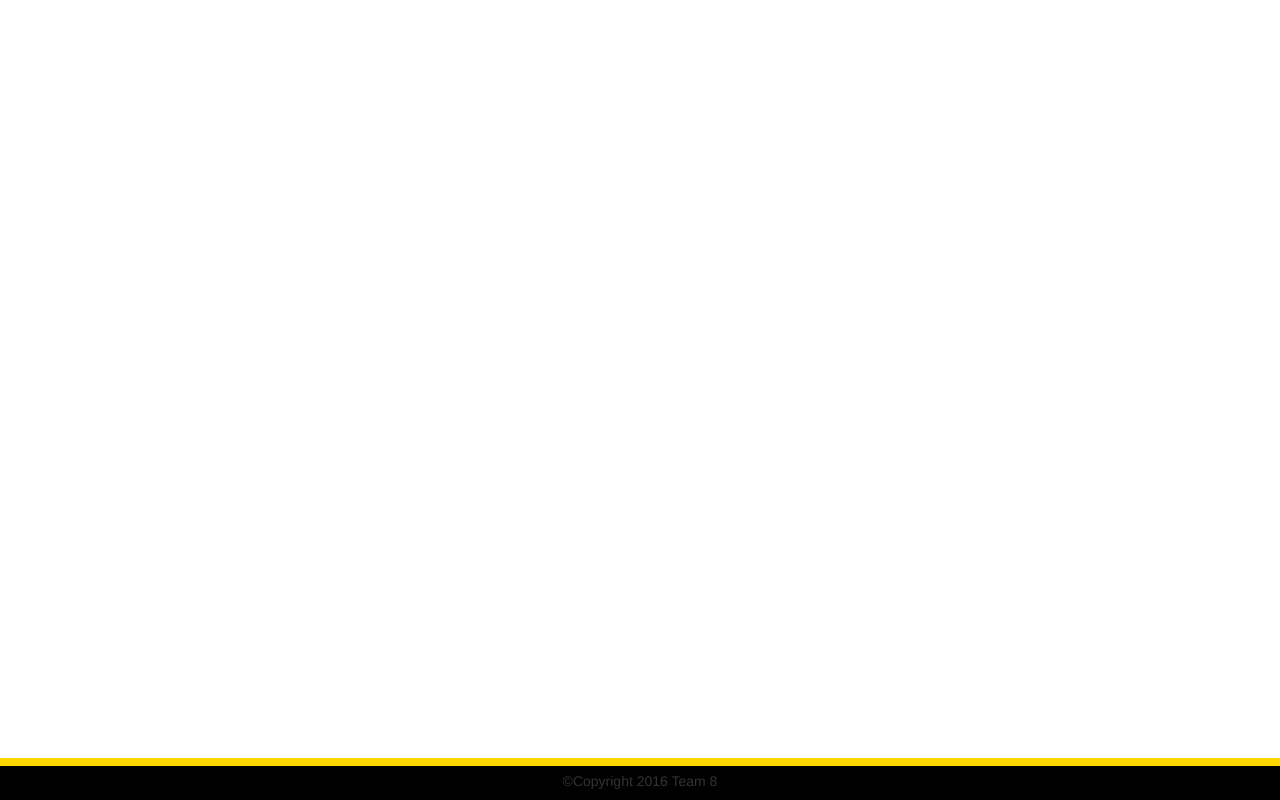
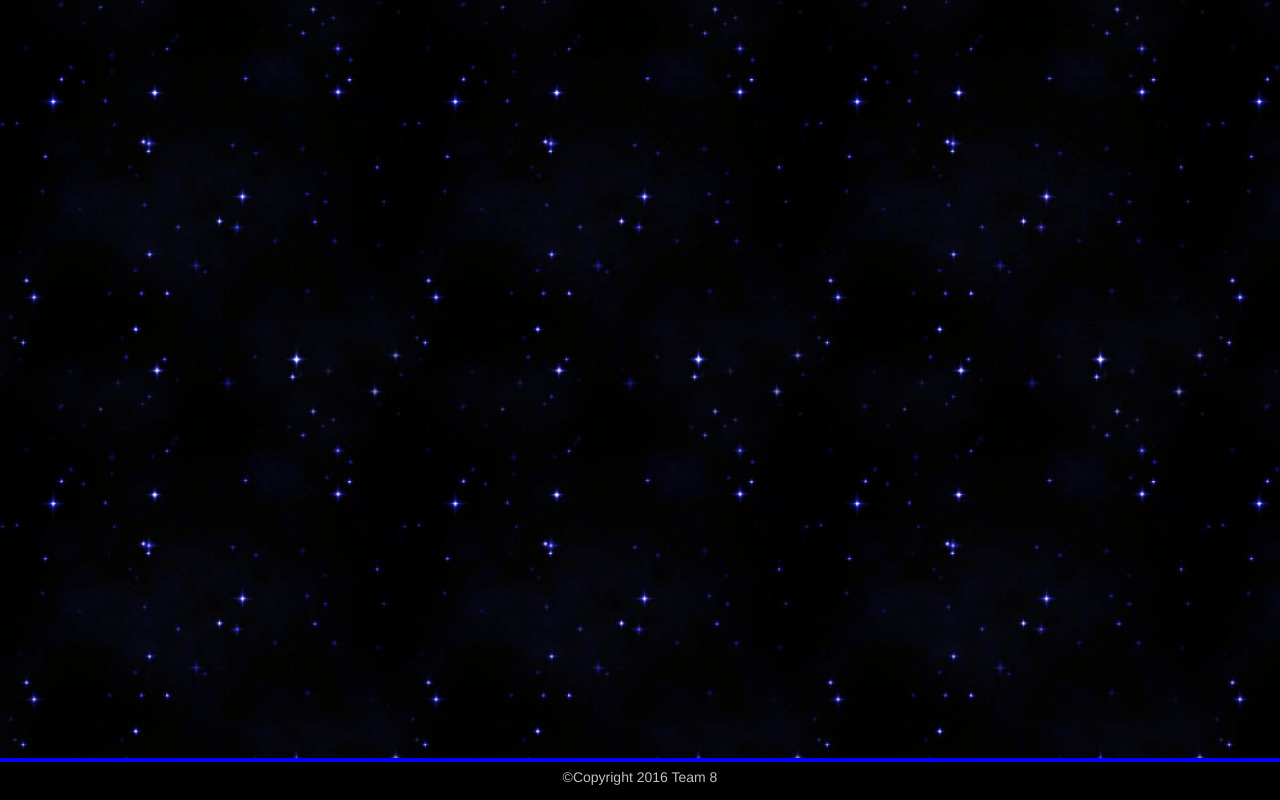
Before and after one commit to Havamere/Flextination, a PHP site: page /page2.html in a window 1280 px wide. Run offline with PHP 8.4, Linux system fonts and the light colour scheme; some libraries are stand-ins or nearby versions.

Commit message:
landing page mostly done, background set, text colors look good, time descriptor added in drop down menu.

```diff
--- a/assets/css/style.css
+++ b/assets/css/style.css
@@ -1,24 +1,13 @@
 /*Spacing Divs*/
-/*.wrapper {
-    min-height: 100%;
-    height: auto !important;
-    height: 100%;
-    margin: 0 auto -10px;
-    width: 100%;
-    max-width: 960px;
-   clear: both;
-}*/
+
 .push {
     height: 10px;
     clear: both;
 }
-/*.container {
-    width: 100%;
-    clear: both;
-}*/
 
 body {
     text-align: center;
+    background-image: url(../images/beautiful-blue-stars-fill.jpg)
 }
 
 /*thanks to Kushagra Gour for the spinning earth background*/
@@ -27,7 +16,7 @@ body {
     height: 200px;
     margin: 8%;
     background-size: 400px;
-    background: url(http://www.noirextreme.com/digital/Earth-Color4096.jpg);
+    background: url(../images/Earth-Color4096.jpg);
     border-radius: 50%;
     background-size: 200px;
     box-shadow: inset 16px 0 40px 6px rgb(0, 0, 0),
@@ -49,6 +38,10 @@ body {
 }
 
     /* Content of Webpage */
+#travel{
+    color: silver;
+}
+
 .jumbotron{
     margin-top: 2px;
     z-index: 0;
@@ -59,7 +52,7 @@ body {
 .footer {
     position: fixed;
     padding: 5px 0;
-    border-top: 8px solid gold;
+    border-top: 4px solid blue;
     clear: both;
     text-align: center;
     background-color: black;
@@ -67,6 +60,7 @@ body {
     width: 100%;
     z-index: 3;
     bottom: 0;
+    color: silver;
 }
 
 /* MEDIA-QUERIES, mobile-first — Bootstrap 3 */
```
Also changed, not shown: assets/images/Earth-Color4096.jpg (added), assets/images/beautiful-blue-stars-fill.jpg (added).
